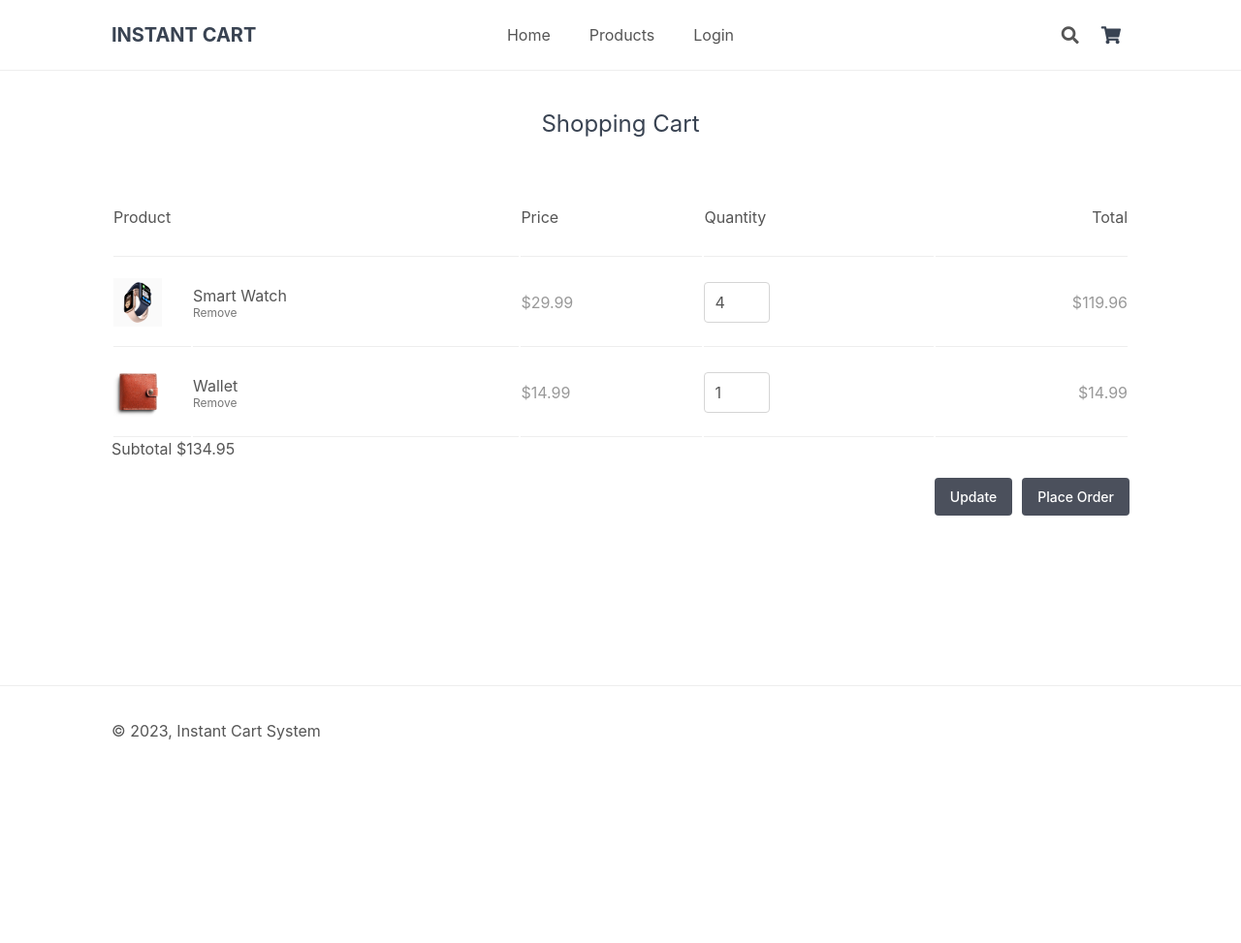
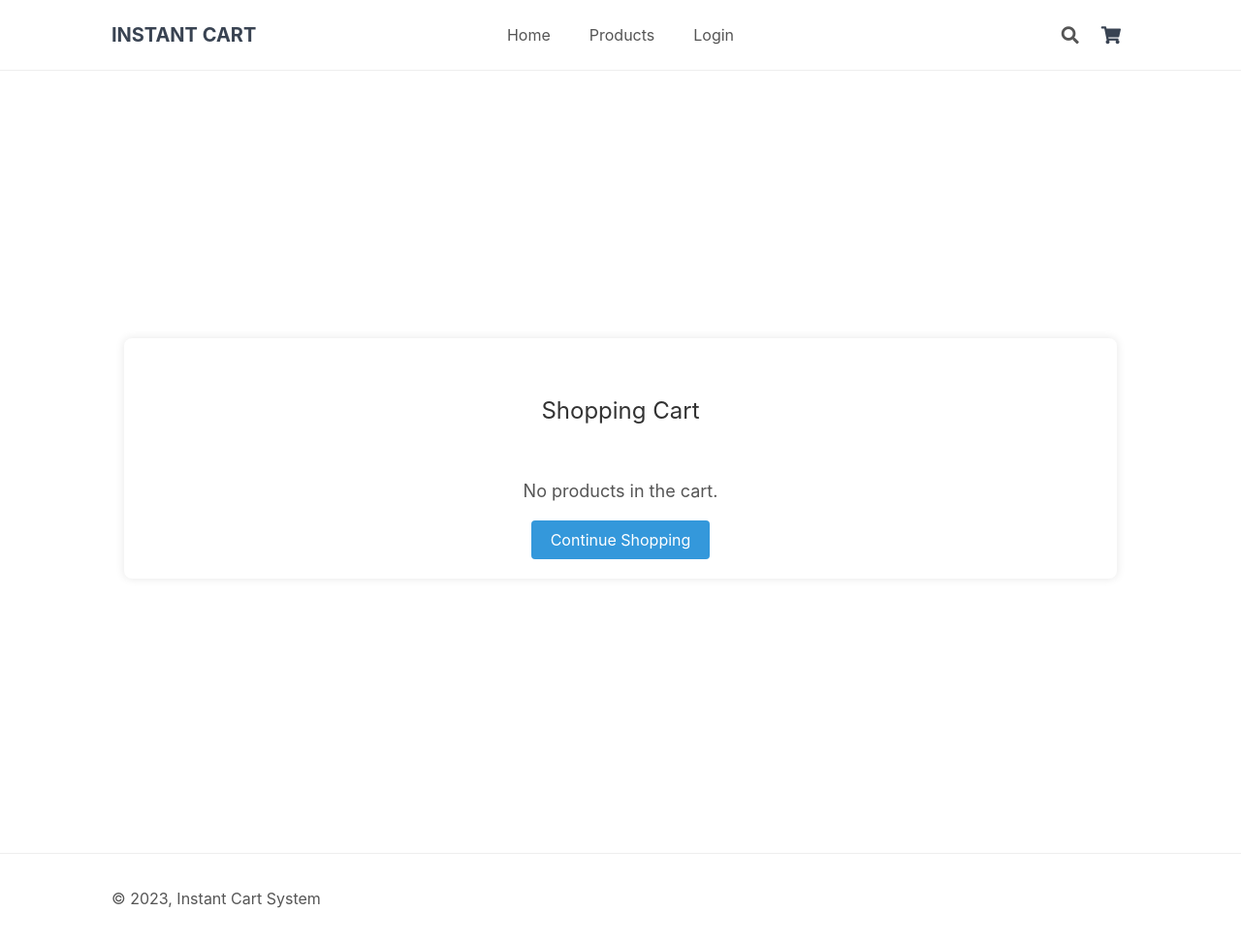
Before and after one commit to mrsaif888/Php-project, a PHP site: page /cart.php in a window 1280 px wide. Shown: the whole page at 97% size. Before the commit the page ends 764 px from the top, so only its background shows below. Run offline with PHP 8.4, Linux system fonts and the light colour scheme; some libraries are stand-ins or nearby versions.

Commit message:
Add-to-cart functionality

```diff
--- a/cart.php
+++ b/cart.php
@@ -2,83 +2,144 @@
 session_start();
 require_once './database/connection.php';
 
+// Fetch products based on product IDs in the session cart
+$cartProducts = [];
+$user_id = $_SESSION['user_id'] ?? 0;
+ $subtotal = 0;
+// Check if the session cart exists and is an array
+if (isset($_SESSION['cart'][$user_id]) && is_array($_SESSION['cart'][$user_id])) {
+    $productIds = array_keys($_SESSION['cart'][$user_id]); // Get product IDs from the cart
+    $subtotal = 0;
+    if (!empty($productIds)) {
+        // Create a string of comma-separated product IDs
+        $productIdsString = implode(',', $productIds);
+
+        // Prepare the query
+        $query = "SELECT * FROM products WHERE id IN ($productIdsString)";
+
+        // Execute the query
+        $result = mysqli_query($connection, $query);
+
+        // Check if the query was successful
+
+        if ($result) {
+            while ($row = mysqli_fetch_assoc($result)) {
+                $cartProducts[$row['id']] = $row; // Use product ID as array key
+                $quantity = $_SESSION['cart'][$user_id][$row['id']];
+                $subtotal += $row['price'] * $quantity;
+            }
+        }
+    }
+}
+
+// Handle quantity updates and product removal
+if ($_SERVER['REQUEST_METHOD'] === 'POST') {
+    foreach ($_POST as $key => $value) {
+        if (strpos($key, 'quantity-') !== false) {
+            $productId = str_replace('quantity-', '', $key);
+            $newQuantity = (int) $value;
+            // Validate the quantity
+            // if ($newQuantity > 0 && $newQuantity <= 10) {
+            $_SESSION['cart'][$user_id][$productId] = $newQuantity;
+            $subtotal = 0;
+            foreach ($cartProducts as $product) {
+                $productId = $product['id'];
+
+                // Ensure that the product ID exists in the cart quantities array
+                if (isset($_SESSION['cart'][$user_id])) {
+                    $quantity = $_SESSION['cart'][$user_id][$productId];
+                    $subtotal += $product['price'] * $quantity;
+                }
+            }
+            // }
+        }
+    }
+}
+
+// Handle product removal using GET method
+if ($_SERVER['REQUEST_METHOD'] === 'GET' && isset($_GET['remove'])) {
+    $productIdToRemove = $_GET['remove'];
+
+    // Check if the product ID exists in the cart
+    if (isset($_SESSION['cart'][$user_id][$productIdToRemove])) {
+        // Remove the product from the cart
+        unset($_SESSION['cart'][$user_id][$productIdToRemove]);
+
+        // Redirect to the cart page
+        header('Location: cart.php');
+        exit();
+    }
+}
+
 ?>
+
 <html>
-
 <head>
-
     <title>Cart</title>
     <?php include './views/header.php'; ?>
+
 </head>
 
 <body>
     <?php include './views/nav.php'; ?>
-    <main>
+    <main class="cart-main">
         <div class="cart content-wrapper">
             <h1>Shopping Cart</h1>
+            <?php if (empty($cartProducts)) {
+    ?>
+    <div class="no-product">
+<p class='no-products-message'>No products in the cart.</p>
+<a href='./index.php' class='continue-shopping-link'>Continue Shopping</a>
+    </div>
+         <?php
+} else {
+        ?>
             <form action="cart.php" method="post">
                 <table>
                     <thead>
                         <tr>
-                            <td colspan="2">Product</td>
-                            <td>Price</td>
-                            <td>Quantity</td>
-                            <td>Total</td>
+                            <th colspan="2">Product</th>
+                            <th>Price</th>
+                            <th>Quantity</th>
+                            <th>Amount</th>
                         </tr>
                     </thead>
                     <tbody>
+                        <?php foreach ($cartProducts as $product) { ?>
                             <tr>
                                 <td class="img">
                                     <a href="product.php">
-                                    <img src="imgs/watch.jpg" width="50" height="50" alt="Smart Watch">
+                                        <img src="imgs/<?php echo $product['img']; ?>" alt="<?php echo $product['name']; ?>">
                                     </a>
                                 </td>
                                 <td>
-                                <a href="product.php">Smart Watch</a>
+                                    <a href="product.php"><?php echo $product['name']; ?></a>
                                     <br>
-                                <a href="cart.php&amp;remove=1" class="remove">Remove</a>
+                                    <a href="cart.php?remove=<?php echo $product['id']; ?>" class="remove">Remove</a>
                                 </td>
-                            <td class="price">$29.99</td>
+                                <td class="price">$<?php echo $product['price']; ?></td>
                                 <td class="quantity">
-                                <input type="number" name="quantity-1" value="4" min="1" max="10" placeholder="Quantity"
-                                    required="">
+                                    <input type="number" name="quantity-<?php echo $product['id']; ?>" value="<?php echo $_SESSION['cart'][$user_id][$product['id']]; ?>" min="1" max="10" placeholder="Quantity" required="">
                                 </td>
-                            <td class="price">$119.96</td>
+                                <td class="price">$<?php echo $product['price'] * $_SESSION['cart'][$user_id][$product['id']]; ?></td>
                             </tr>
-                        <tr>
-                            <td class="img">
-                                <a href="product.php">
-                                    <img src="imgs/wallet.jpg" width="50" height="50" alt="Wallet">
-                                </a>
-                            </td>
-                            <td>
-                                <a href="product.php">Wallet</a>
-                                <br>
-                                <a href="cart.php&amp;remove=2" class="remove">Remove</a>
-                            </td>
-                            <td class="price">$14.99</td>
-                            <td class="quantity">
-                                <input type="number" name="quantity-2" value="1" min="1" max="34" placeholder="Quantity"
-                                    required="">
-                            </td>
-                            <td class="price">$14.99</td>
-                        </tr>
+                        <?php } ?>
                     </tbody>
                 </table>
                 <div class="subtotal">
-                    <span class="text">Subtotal</span>
-                    <span class="price">$134.95</span>
+                    <span class="text">Total</span>
+                    <span class="price">$<?php echo $subtotal; ?></span>
                 </div>
                 <div class="buttons">
                     <input type="submit" value="Update" name="update" class="btn-1">
                     <input type="submit" value="Place Order" name="placeorder" class="btn-1 btn-gap">
                 </div>
             </form>
+            <?php
+    } ?>
         </div>
-
     </main>
     <?php include './views/footer.php'; ?>
 
 </body>
-
 </html>
--- a/style.css
+++ b/style.css
@@ -518,7 +518,8 @@ main .myaccount .buttons .btn {
 	margin: 0 0 10px 5px;
 
 }
-.btn-1{
+
+.btn-1 {
 	text-decoration: none;
 	background: #4b505c;
 	border: 0;
@@ -529,7 +530,8 @@ main .myaccount .buttons .btn {
 	border-radius: 4px;
 	cursor: pointer;
 }
-.btn-gap{
+
+.btn-gap {
 	margin-left: 10px;
 }
 
@@ -1055,16 +1057,150 @@ footer a:hover {
 	margin-right: 10px;
 	color: #666;
 }
+
 .responsive-image {
 	max-width: 100%;
 	height: auto;
 }
-.product-info{
+
+.product-info {
 	margin-left: 10px;
 	padding: 5px;
 	width: 100%;
 }
 
+.text-left {
+	text-align: left !important;
+}
+
+.text-right {
+	text-align: right !important;
+}
+
+.no-product{
+	width: 100%;
+	display: block;
+	text-align: center;
+}
+.no-products-message {
+	font-size: 18px;
+	color: #555;
+	margin-bottom: 20px;
+	text-align: center;
+}
+
+.continue-shopping-link {
+
+	display: inline-block;
+	padding: 10px 20px;
+	text-decoration: none;
+	background-color: #3498db;
+	color: #fff;
+	border-radius: 4px;
+	transition: background-color 0.3s ease;
+	font-size: 16px;
+	cursor: pointer;
+}
+
+.continue-shopping-link:hover {
+	background-color: #2980b9;
+}
+
+
+/*  cart  */
+
+.cart-main {
+	display: flex;
+	justify-content: center;
+	align-items: center;
+	height: 100vh;
+}
+
+.cart-main .cart {
+	background-color: #fff;
+	box-shadow: 0 0 10px rgba(0, 0, 0, 0.1);
+	border-radius: 8px;
+	padding: 20px;
+	width: 80%;
+}
+
+.cart-main h1 {
+	color: #333;
+}
+
+.cart-main table {
+	width: 100%;
+	border-collapse: collapse;
+	margin-top: 20px;
+}
+
+.cart-main table, th, td {
+	border: 1px solid #ddd;
+}
+
+.cart-main th, td {
+	padding: 15px;
+	text-align: center;
+}
+
+.cart-main th {
+	background-color: #f2f2f2;
+}
+
+.cart-main .img img {
+	max-width: 50px;
+	max-height: 50px;
+	border-radius: 4px;
+}
+
+.cart-main .quantity input {
+	width: 50px;
+	text-align: center;
+	padding: 5px;
+	border: 1px solid #ddd;
+	border-radius: 4px;
+}
+
+.cart-main .price {
+	font-weight: bold;
+}
+
+.cart-main .subtotal {
+	margin-top: 20px;
+	text-align: right;
+}
+
+.cart-main .buttons {
+	margin-top: 20px;
+	display: flex;
+	justify-content: space-between;
+}
+
+.cart-main .btn-1 {
+	background-color: #4CAF50;
+	color: #fff;
+	padding: 10px 20px;
+	border: none;
+	border-radius: 4px;
+	cursor: pointer;
+}
+
+.cart-main .btn-gap {
+	margin-left: 10px;
+}
+
+.cart-main .remove {
+	color: #e74c3c;
+	text-decoration: none;
+	margin-left: 10px;
+	cursor: pointer;
+}
+
+.cart-main .remove:hover {
+	text-decoration: underline;
+}
+
+/*  cart  */
 @media screen and (max-width:1050px) {
 	.rhide {
 		display: none
```
Also changed, not shown: product.php (+39 -2 lines). Lines whose indentation alone changed are shown as unchanged.
